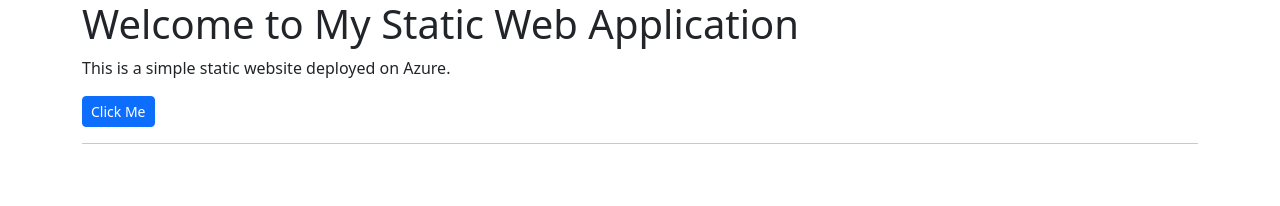
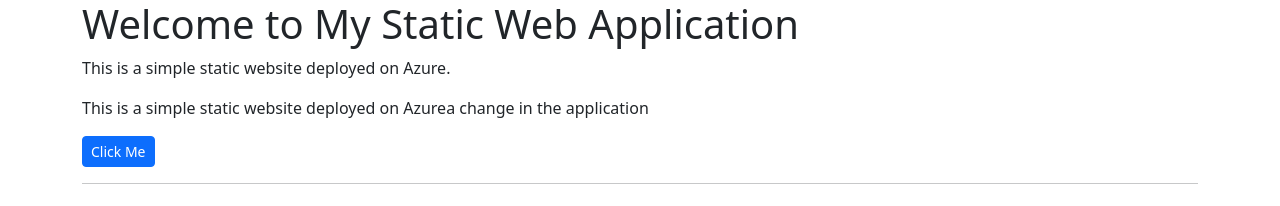
Before and after one commit to anandpandeyse007/StaticWebApp, a plain HTML site: page index.html in a window 1280 px wide. Drawn offline with nearby package versions, Linux system fonts and the light colour scheme.

Commit message:
Second commit

```diff
--- a/index.html
+++ b/index.html
@@ -14,6 +14,7 @@
     <div class="container">
         <h1>Welcome to My Static Web Application</h1>
         <p>This is a simple static website deployed on Azure.</p>
+        <p>This is a simple static website deployed on Azurea change in the application </p>
         <button onclick="showMessage()" class="btn btn-sm btn-primary">Click Me</button>
         <hr />
         <div id="message"></div>
```
